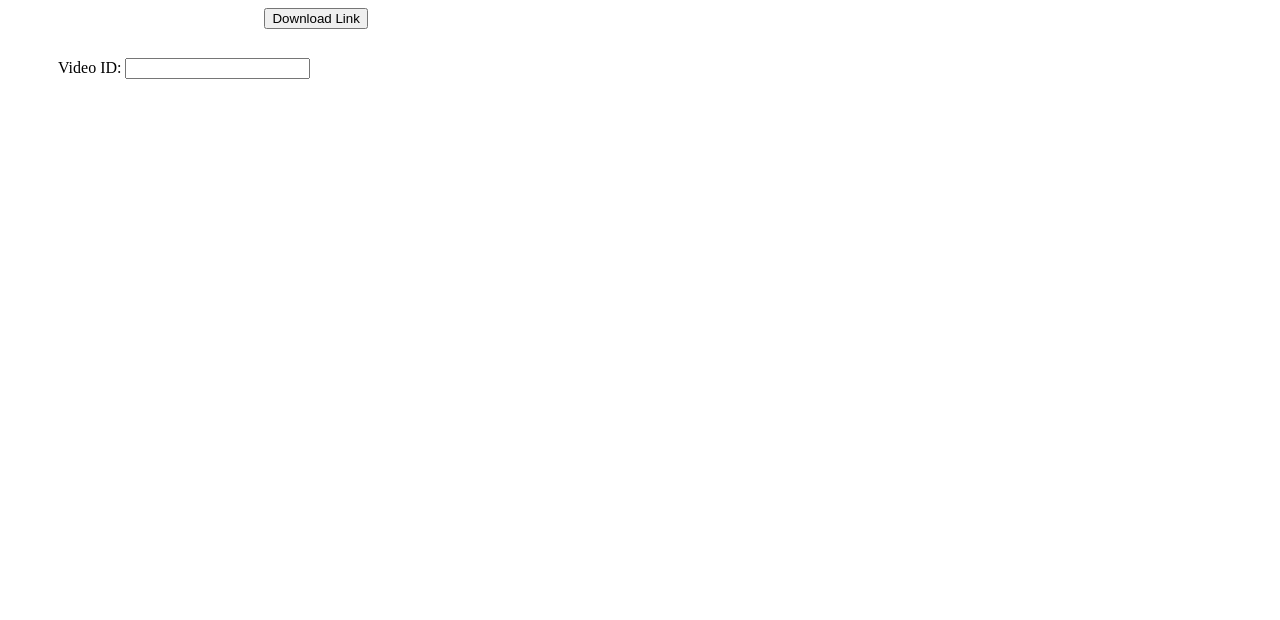
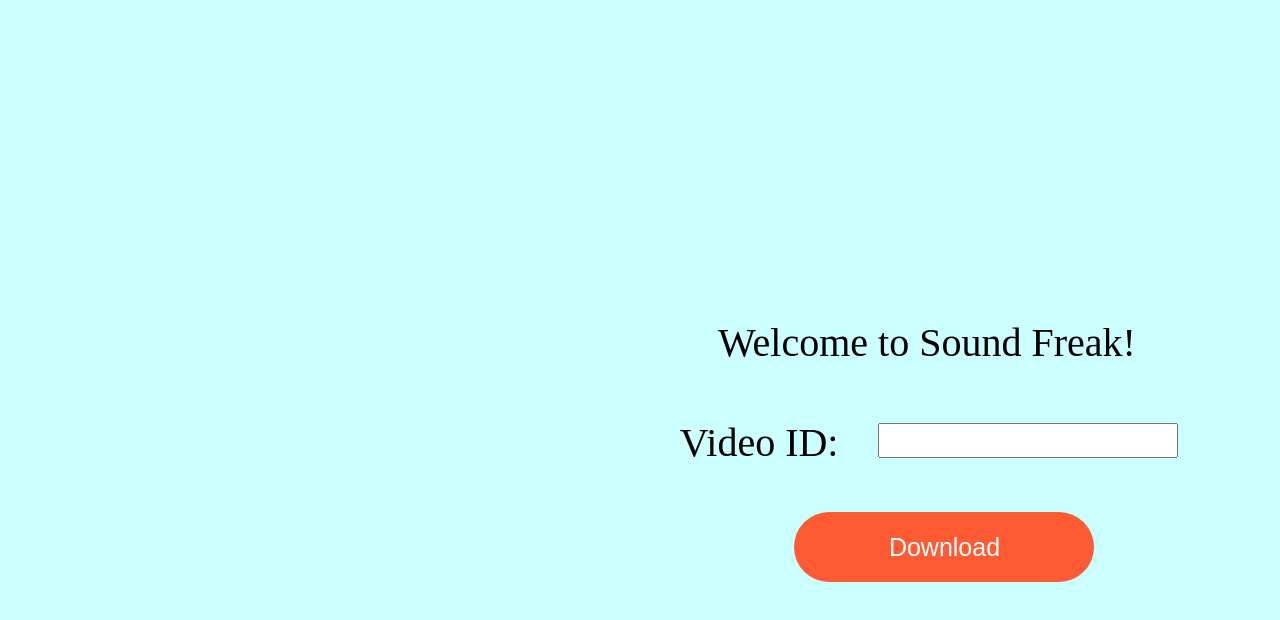
Before and after one commit to joey-dafforn/youtube252, a website: page youtube.html in a window 1280 px wide. Drawn offline with Linux system fonts and the light colour scheme.

Commit message:
Updated UI to look cleaner, including color and positioning of elements

```diff
--- a/server.js
+++ b/server.js
@@ -14,14 +14,13 @@
 	}
 	//Need to check if video is valid, use Youtube API "Videos: List"
 	//https://developers.google.com/youtube/v3/docs/videos/list
+	//https://developers.google.com/youtube/iframe_api_reference
 	unirest.get("https://coolguruji-youtube-to-mp3-download-v1.p.mashape.com/?id=" + videoID)
 	.header("X-Mashape-Key", "gcb4IAjrU2mshi3V4tiBuVkrn1fnp1KnuZmjsnJ1xMryf1fAHV")
 	.header("Accept", "text/plain")
 	.end(function (result) {
   var html = JSON.stringify(result.body.data.html);
 	var link = JSON.stringify(result.body.data.link);
-	console.log("html: " + html);
-	console.log("link: " + link);
 	});
 })
 
--- a/youtube.html
+++ b/youtube.html
@@ -2,26 +2,54 @@
 
 	<head>
 		<title>Sound Freak</title>
-
 		<style>
+			body {
+				background-color: #CCFFFF
+			}
 			#video_id_label {
 				position: relative;
-				left: 50px;
-				top: 50px;
+				left: 250px;
+				top: 400px;
+				font-size: 40px;
 			}
-
+			#soundfreaklabel {
+				position: relative;
+				left: 710px;
+				top: 300px;
+				font-size: 40px;
+			}
 			#video_id {
 				position: relative;
-				left: 50px;
-				top: 50px;
+				left: 280px;
+				top: 395px;
+				height: 35px;
+				width: 300px;
+				font-size: 30px;
+			}
+			#link {
+				position: relative;
+				left: -110px;
+				top: 500px;
+				height: 70px;
+				width: 300px;
+    		background-color: #FE5B35;
+				border-radius: 100px;
+    		border: none;
+    		color: white;
+    		padding: 15px 32px;
+    		text-align: center;
+    		text-decoration: none;
+    		display: inline-block;
+    		font-size: 25px;
+    		margin: 4px 2px;
+    		cursor: pointer;
 			}
 		</style>
 	</head>
-
 	<body>
+		<label id="soundfreaklabel">Welcome to Sound Freak!</label>
 		<label id="video_id_label">Video ID: </label>
 		<input type="text" id="video_id">
-
 		<script type="text/javascript">
 
 			function download() {
@@ -30,15 +58,10 @@
 				console.log()
 				string += temp;
 				console.log(string)
-
 				window.location = string;
-
 			}
 
-
 		</script>
-		<input type="button" value="Download Link" id="link" onclick="download()"/>
-
+		<input type="button" value="Download" id="link" onclick="download()"/>
 	</body>
-
 </html>
```
